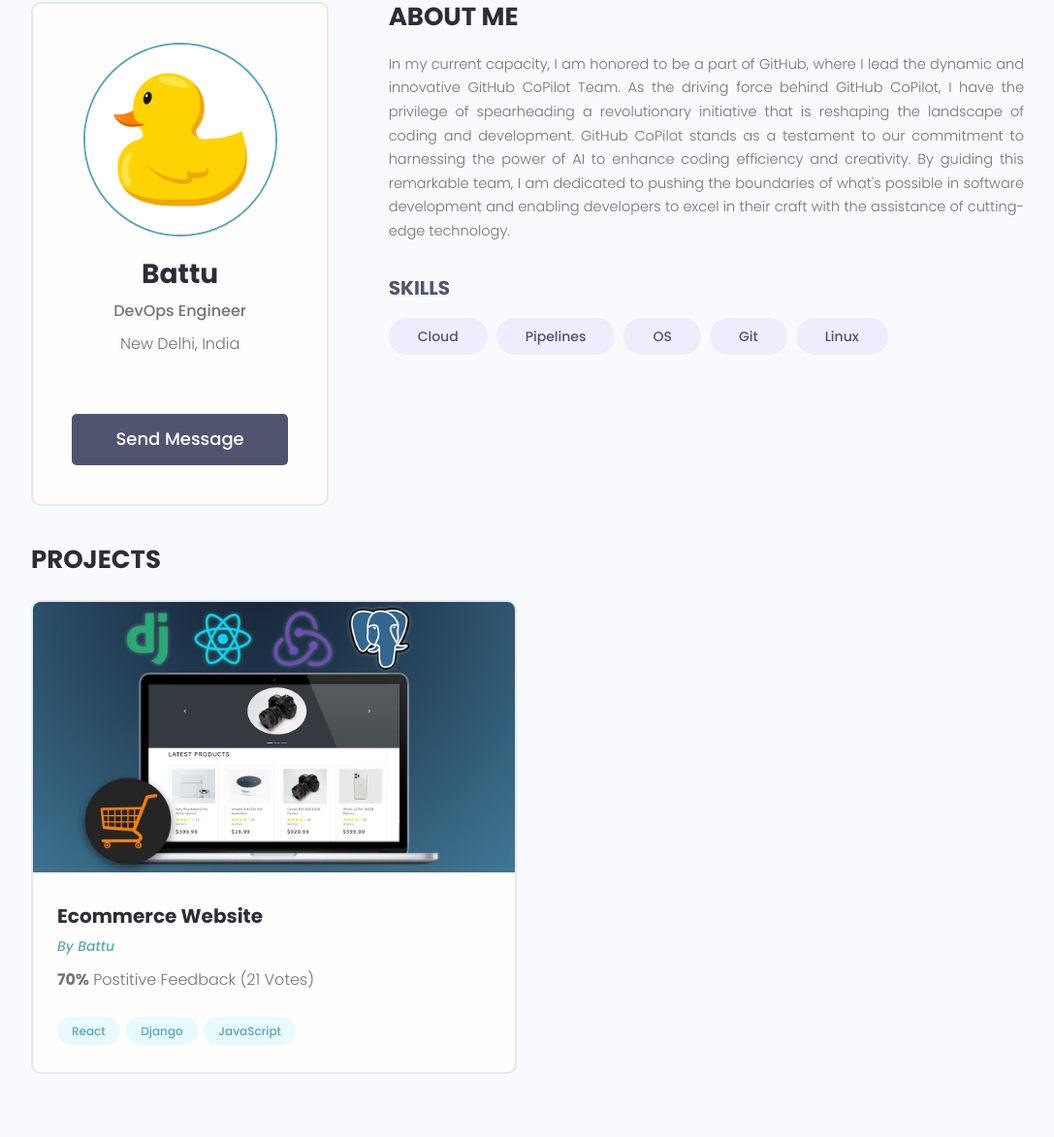
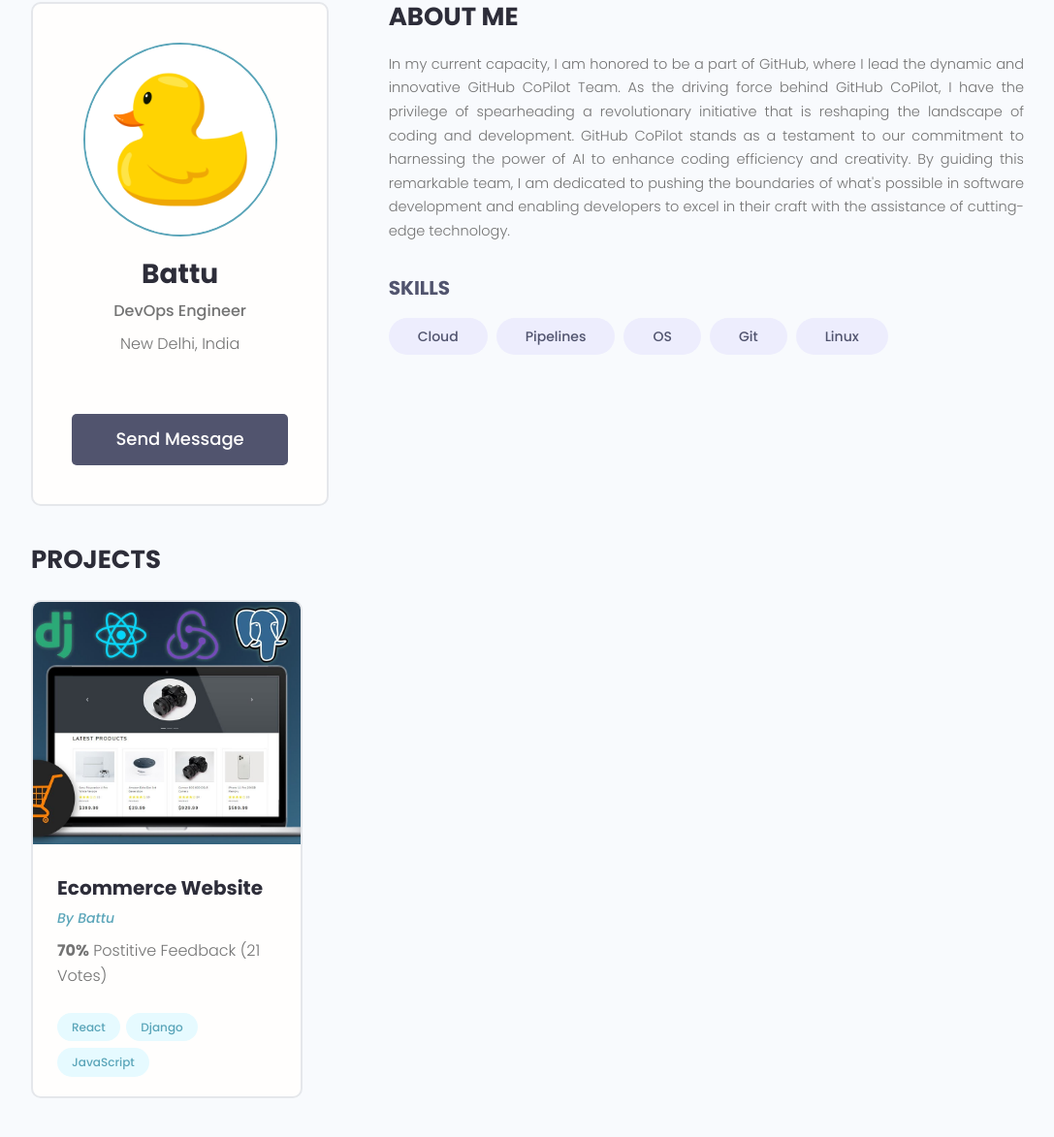
Before and after one commit to neilanshchauhan/Developers-United, a Django app: page /profile/abe6363a-ad70-4edf-9a98-0ce68ad1ad9a/ in a window 1280 px wide. Shown: the part 110-1283 px from the top of the page at 97% size, without its empty margins (96-1183 px from the left). Before the commit the page ends 1218 px from the top, so only its background shows below. Run offline with Django 4.2, Linux system fonts and the light colour scheme; data comes from the database, SQL or seed files in the repository; both versions use the stored data as it was after the commit.

Commit message:
Update CSS

```diff
--- a/static/styles/app.css
+++ b/static/styles/app.css
@@ -77,8 +77,7 @@
 }
 
 .project--thumbnail {
-  width: 100%; /* Set the width of the image to 100% of the container */
-  height: 100%; /* Set the height of the image to 100% of the container */
+  height: 250px;
   object-fit: contain;
 }
 
@@ -526,9 +525,9 @@
 /*========== Projects ==========*/
 
 .project__thumbnail {
-  width: 100%; /* Set the width of the image to 100% of the container */
-  height: 100%; /* Set the height of the image to 100% of the container */
-  object-fit: contain;
+  height: 25rem;
+  object-fit: cover;
+  object-position: top center;
 }
 
 .project__title {
@@ -624,8 +623,8 @@
 }
 
 .settings__thumbnail img {
-  width: 100%; /* Set the width of the image to 100% of the container */
-  height: 100%; /* Set the height of the image to 100% of the container */
+  padding-right: 3rem;
+  height: 15rem;
   object-fit: contain;
 }
 
```
Also changed, not shown: db.sqlite3, static/images/Movie_Recommender_Mdrinm0.jpg (added).
